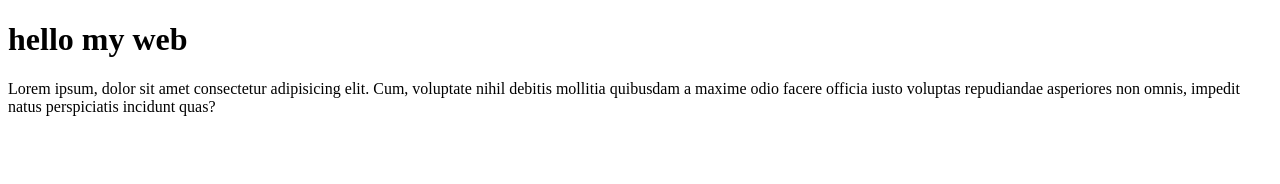
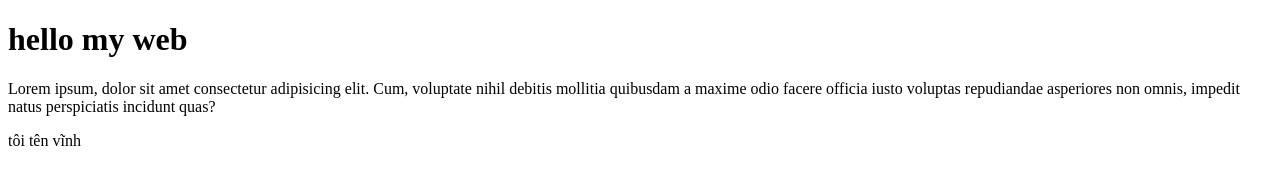
Before and after one commit to vinh261/myweb, a plain HTML site: page index.html in a window 1280 px wide. Drawn offline with Linux system fonts and the light colour scheme.

Commit message:
add tag p

```diff
--- a/index.html
+++ b/index.html
@@ -8,5 +8,6 @@
 <body>
     <h1>hello my web</h1>
     <p>Lorem ipsum, dolor sit amet consectetur adipisicing elit. Cum, voluptate nihil debitis mollitia quibusdam a maxime odio facere officia iusto voluptas repudiandae asperiores non omnis, impedit natus perspiciatis incidunt quas?</p>
+    <p>tôi tên vĩnh</p>
 </body>
 </html>
```
